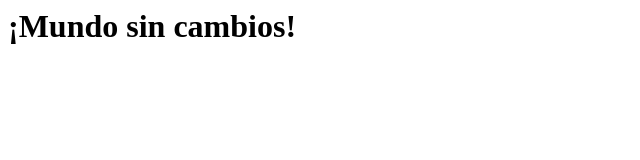
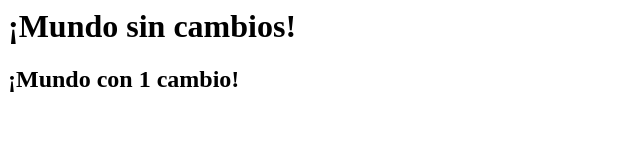
Before and after one commit to AdrianIt2306/examplepublic, a plain HTML site: page index.html in a window 1280 px wide. Shown: the whole page, without its empty margins (0-640 px from the left). Drawn offline with Linux system fonts and the light colour scheme.

Commit message:
V1.1 Tag H2

```diff
--- a/index.html
+++ b/index.html
@@ -1 +1,2 @@
 <h1>¡Mundo sin cambios!</h1>
+<h2>¡Mundo con 1 cambio!</h2>
```
